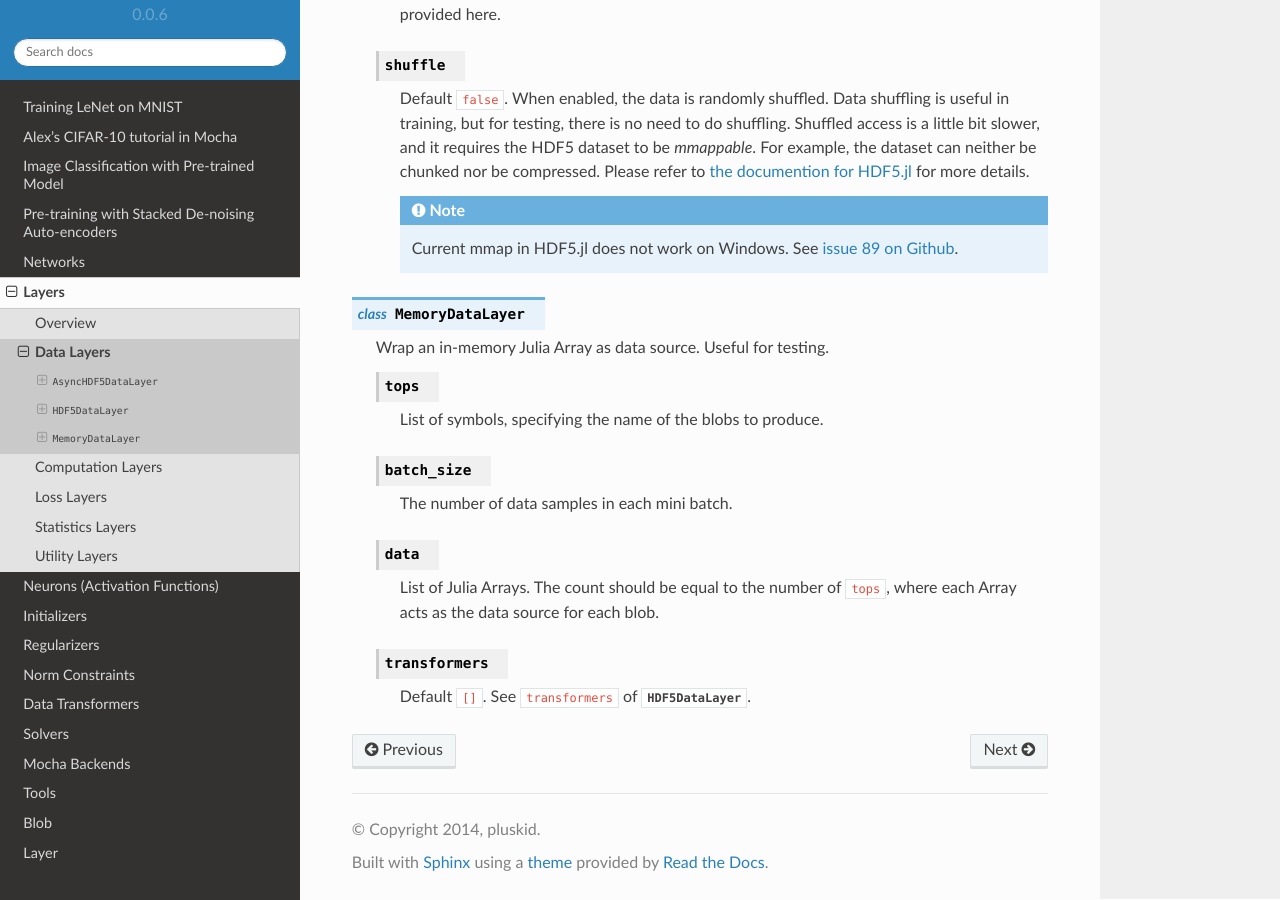
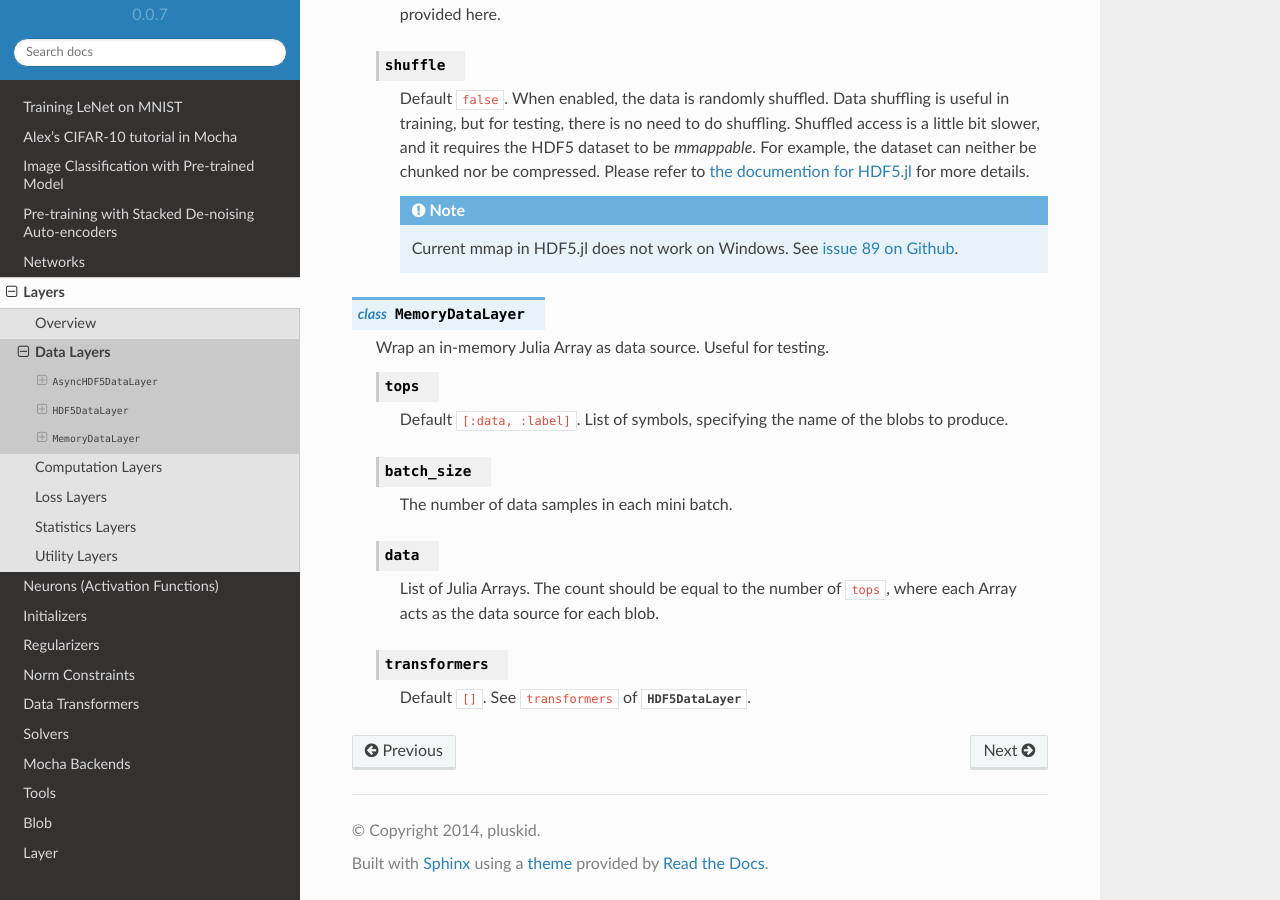
Before and after one commit to pluskid/Mocha.jl, a Sphinx documentation site: the page built from docs/user-guide/layers/data-layer.rst, in a window 1280 px wide and 900 px high, scrolled down 1720 px. Built offline with Sphinx 7.4.7 and the Read the Docs theme 2.0.0, drawn with Linux system fonts in a browser that asks for light colours.

Commit message:
prepare for v0.0.7

```diff
--- a/docs/conf.py
+++ b/docs/conf.py
@@ -56,9 +56,9 @@ copyright = u'2014, pluskid'
 # built documents.
 #
 # The short X.Y version.
-version = '0.0.6'
+version = '0.0.7'
 # The full version, including alpha/beta/rc tags.
-release = '0.0.6'
+release = '0.0.7'
 
 # The language for content autogenerated by Sphinx. Refer to documentation
 # for a list of supported languages.
--- a/docs/user-guide/layers/data-layer.rst
+++ b/docs/user-guide/layers/data-layer.rst
@@ -104,7 +104,7 @@ Data Layers
 
    .. attribute:: tops
 
-      List of symbols, specifying the name of the blobs to produce.
+      Default ``[:data, :label]``. List of symbols, specifying the name of the blobs to produce.
 
    .. attribute:: batch_size
 
```
